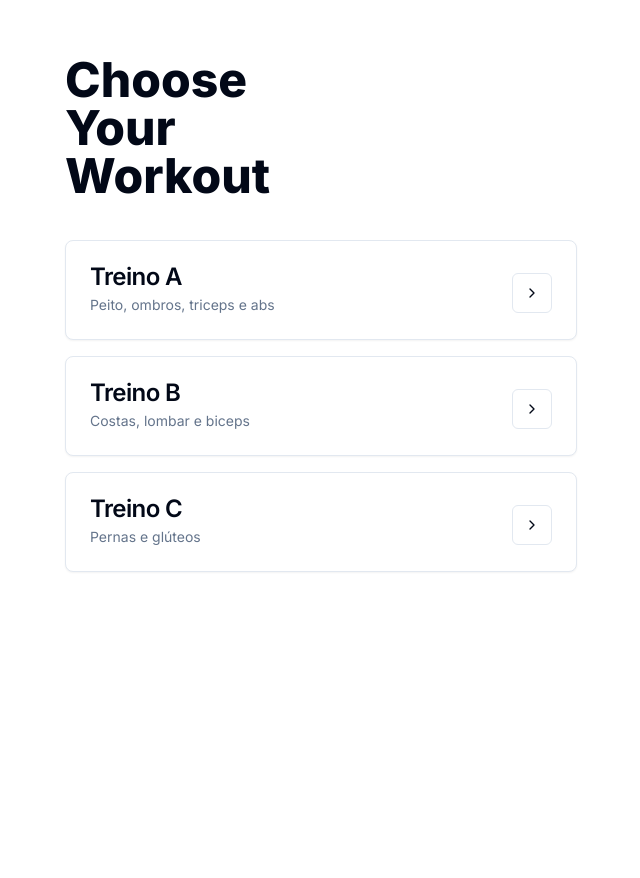
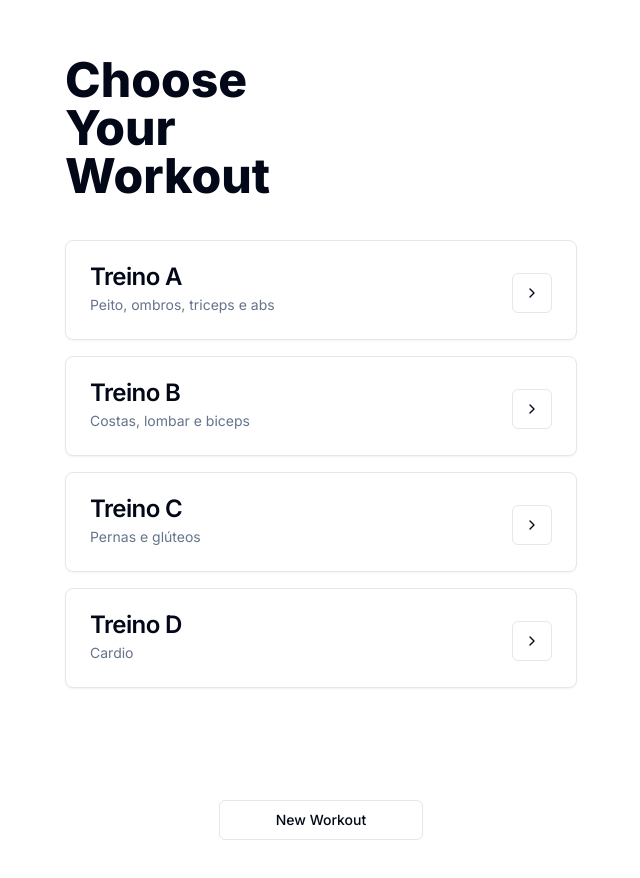
Before and after one commit to katsuragawaa/workout-react, a Next.js app: page / in a window 1280 px wide. Shown: the top 878 px of the page, without its empty margins (319-959 px from the left). Before the commit the page ends 800 px from the top, so only its background shows below. Built offline with nearby package versions, Linux system fonts and the light colour scheme.

Commit message:
feat: add new workout button

```diff
--- a/app/page.tsx
+++ b/app/page.tsx
@@ -1,3 +1,4 @@
+import { Button } from "@/components/ui/button";
 import { WorkoutCard } from "@/components/workout-card";
 
 export default function Home() {
@@ -5,10 +6,11 @@ export default function Home() {
     { id: 1, title: "Treino A", description: "Peito, ombros, triceps e abs" },
     { id: 2, title: "Treino B", description: "Costas, lombar e biceps" },
     { id: 3, title: "Treino C", description: "Pernas e glúteos" },
+    { id: 4, title: "Treino D", description: "Cardio" },
   ];
 
   return (
-    <main className="container flex max-w-xl flex-col">
+    <main className="container flex min-h-screen max-w-xl flex-col">
       <h1 className="pb-10 pt-14 text-5xl font-extrabold">
         Choose
         <br />
@@ -22,6 +24,10 @@ export default function Home() {
           <WorkoutCard key={workout.id} title={workout.title} description={workout.description} />
         ))}
       </section>
+
+      <Button variant="outline" className="mb-14 mt-28 self-center px-14">
+        New Workout
+      </Button>
     </main>
   );
 }
```
Also changed, not shown: 1 other file (tests, documents, lock files or other folders).
